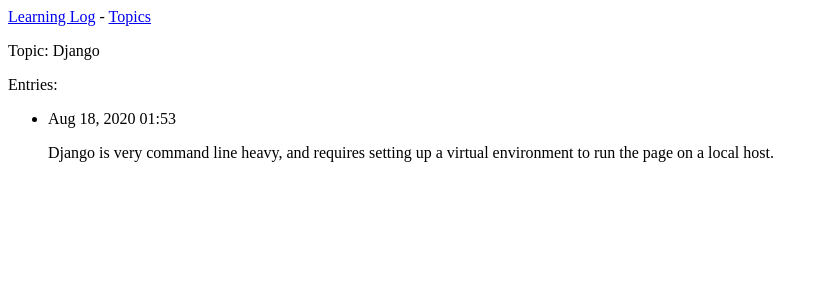
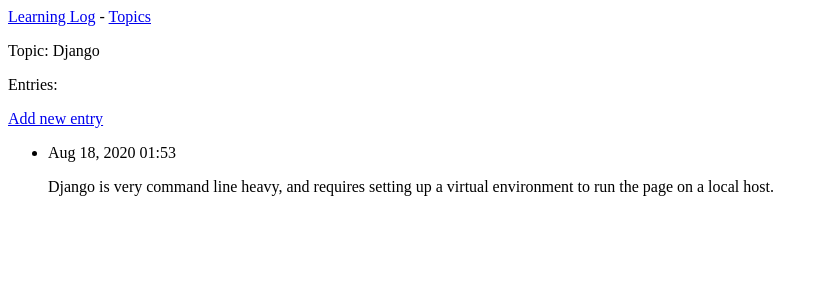
Before and after one commit to Wirt4/Django-tutorial, a Django app: page /topics/3/ in a window 1280 px wide. Shown: the top 300 px of the page, without its empty margins (0-828 px from the left). Run offline with Django 3.2, Linux system fonts and the light colour scheme; data comes from the database, SQL or seed files in the repository; both versions use the stored data as it was after the commit.

Commit message:
now can add topics and entries

```diff
--- a/learning_logs/templates/learning_logs/topic.html
+++ b/learning_logs/templates/learning_logs/topic.html
@@ -5,6 +5,9 @@
 <p>Topic: {{topic}}</p>
 
 <p>Entries:</p>
+<p>
+	<a href="{% url 'learning_logs:new_entry' topic.id %}">Add new entry</a>
+</p>
 <ul>
     {% for entry in entries %}
         <li>
--- a/learning_logs/templates/learning_logs/topics.html
+++ b/learning_logs/templates/learning_logs/topics.html
@@ -10,5 +10,6 @@
         <p>No topics have been added yet</p>
     {% endfor %}
 </ul>
+<a href="{% url 'learning_logs:new_topic' %}">Add a new topic</a>
 
 {% endblock content %}
--- a/learning_logs/urls.py
+++ b/learning_logs/urls.py
@@ -9,4 +9,8 @@ urlpatterns= [
     path('topics/', views.topics, name='topics'),
     #detail page for a single topic.
     path('topics/<int:topic_id>/', views.topic, name='topic'),
+    #page for adding a new topic
+    path('new_topic/', views.new_topic, name='new_topic'),
+    #page for adding a new entry
+    path('new_entry/<int:topic_id>/', views.new_entry, name='new_entry'),
 ]
--- a/learning_logs/views.py
+++ b/learning_logs/views.py
@@ -1,5 +1,6 @@
-from django.shortcuts import render
+from django.shortcuts import render, redirect
 from .models import Topic
+from .forms import TopicForm, EntryForm
 # Create your views here.
 def index(request):
     """The home page for Learning Log"""
@@ -17,3 +18,37 @@ def topic(request, topic_id):
     entries = topic.entry_set.order_by('date_added')
     context = {'topic': topic, 'entries': entries}
     return render(request, 'learning_logs/topic.html', context)
+
+def new_topic(request):
+    """add a new topic"""
+    if request.method != 'POST':
+        #no data submitted, so create a blank form
+        form = TopicForm()
+    else:
+        #POST data submitted, process data
+        form = TopicForm(data=request.POST)
+        if form.is_valid():
+            form.save()
+            return redirect('learning_logs:topics')
+
+        #display a blank  or invalid form
+    context = {'form': form}
+    return render(request, 'learning_logs/new_topic.html', context)
+
+def new_entry(request, topic_id):
+    """Add a new entry for a particular topic"""
+    topic = Topic.objects.get(id=topic_id)
+    if request.method != 'POST':
+        #no data submitted, create a blank form
+        form = EntryForm()
+    else:
+        #POST data submitted, process data
+        form = EntryForm(data=request.POST)
+        if form.is_valid():
+            new_entry = form.save(commit=False)
+            new_entry.topic = topic
+            new_entry.save()
+            return redirect('learning_logs:topic', topic_id=topic_id)
+        #display a blank or invalid form
+    context = {'topic':topic, 'form': form}
+    return render(request, 'learning_logs/new_entry.html', context)
```
Also changed, not shown: learning_logs/forms.py (added, +18 -0 lines), learning_logs/templates/learning_logs/new_entry.html (added, +12 -0 lines), learning_logs/templates/learning_logs/new_topic.html (added, +12 -0 lines), db.sqlite3.
